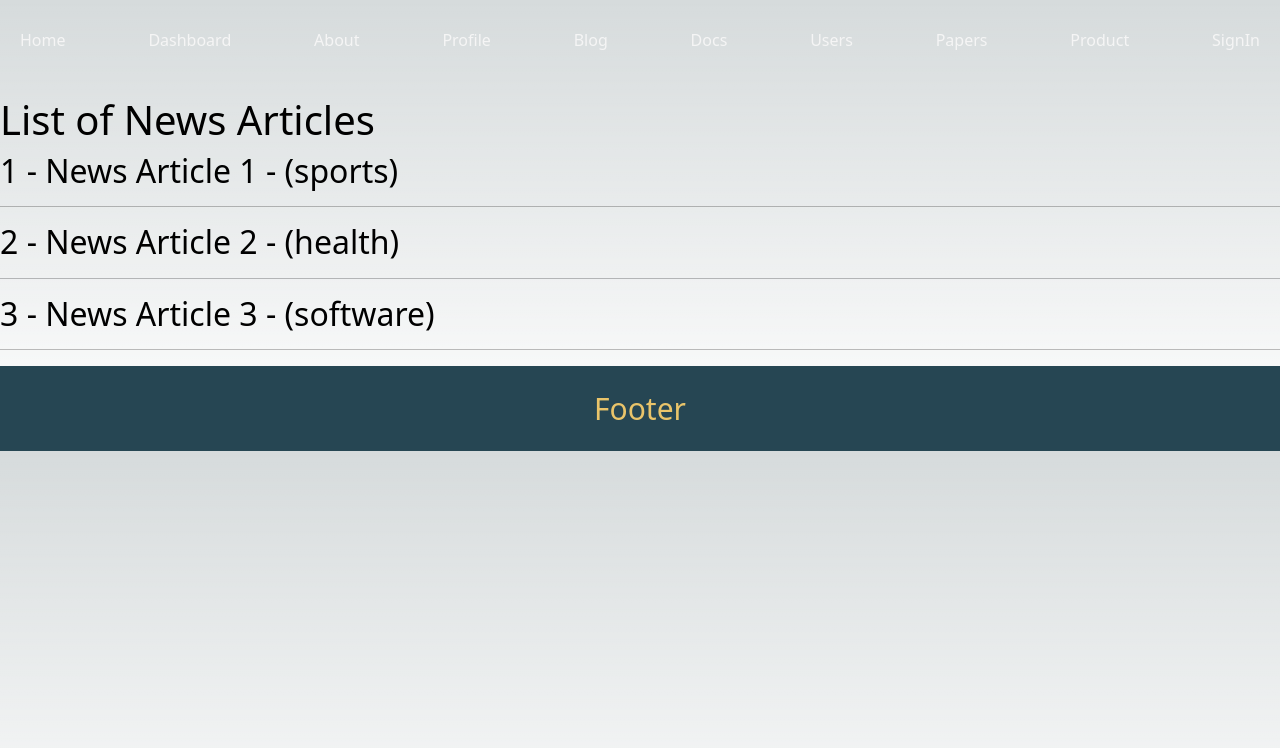
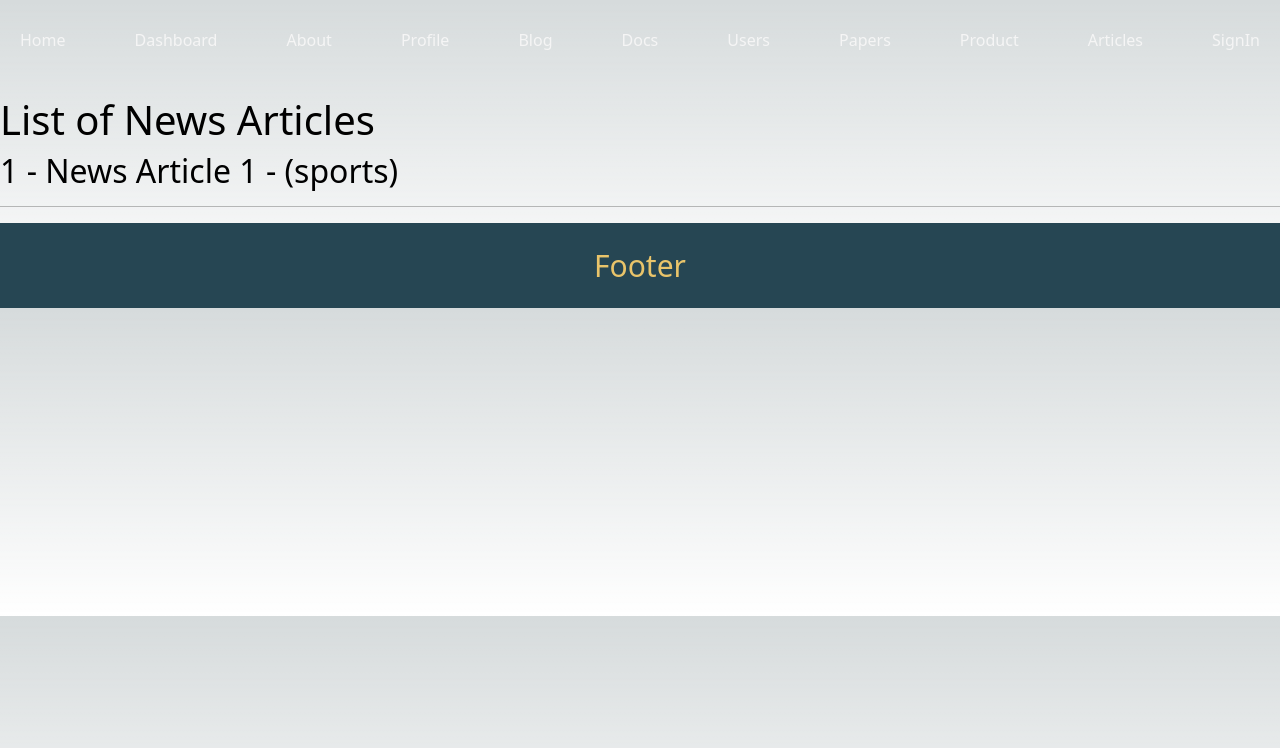
Before and after one commit to Emmanuel-Dominic/nextjs-moment, a Next.js app: page /articles in a window 1280 px wide. Shown: the top 748 px of the page. Built offline with nearby package versions, Linux system fonts and the light colour scheme; no server answers; data requests are answered from the project's data file.

Commit message:
implements server side authentication

```diff
--- a/components/Navbar.js
+++ b/components/Navbar.js
@@ -52,6 +52,11 @@ const Navbar = () => {
                 <a>Product</a>
             </Link>
             </li>
+            <li>
+            <Link href="/articles" className='nav-link'>
+                <a>Articles</a>
+            </Link>
+            </li>
             {!session && (
                 <li>
                     <Link href="/api/auth/signin" className='nav-link'>
--- a/pages/_app.js
+++ b/pages/_app.js
@@ -15,11 +15,11 @@ const theme = {
 
 function MyApp({ Component, pageProps }) {
     if (Component.getLayout) {
-        return Component.getLayout(<Provider><Navbar /><Component {...pageProps} /></Provider>)
+        return Component.getLayout(<Provider session={pageProps.session}><Navbar /><Component {...pageProps} /></Provider>)
     }
 
     return (
-        <Provider>
+        <Provider session={pageProps.session}>
             <Head>
                 <title>Learn NextJs</title>
                 <meta name='description' content='Learn NextJs webdevelopment' />
--- a/pages/articles/index.js
+++ b/pages/articles/index.js
@@ -1,4 +1,5 @@
 import Link from 'next/link'
+import { getSession } from 'next-auth/client'
 
 function NewsArticleList({articles}) {
     return (
@@ -19,13 +20,15 @@ function NewsArticleList({articles}) {
 
 export default NewsArticleList;
 
-export async function getServerSideProps() {
+export async function getServerSideProps(context) {
     const response = await fetch('http://localhost:4000/articles');
     const data = await response.json();
+    const session = await getSession(context)
 
     return {
         props: {
-            articles: data
+            session,
+            articles: session ? data : data.slice(0, 1)
         }
     }
 }
```
